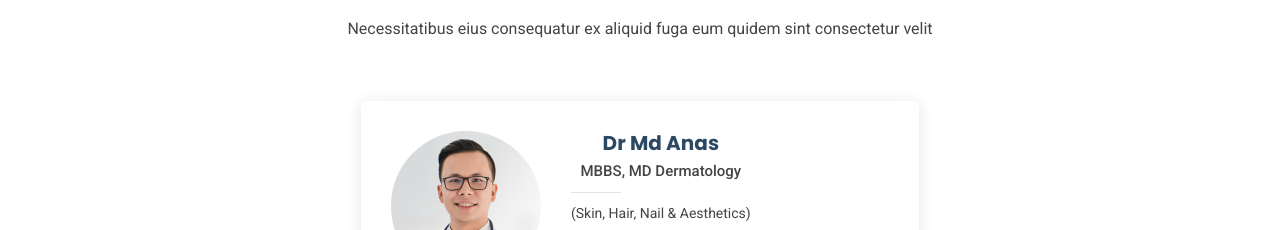
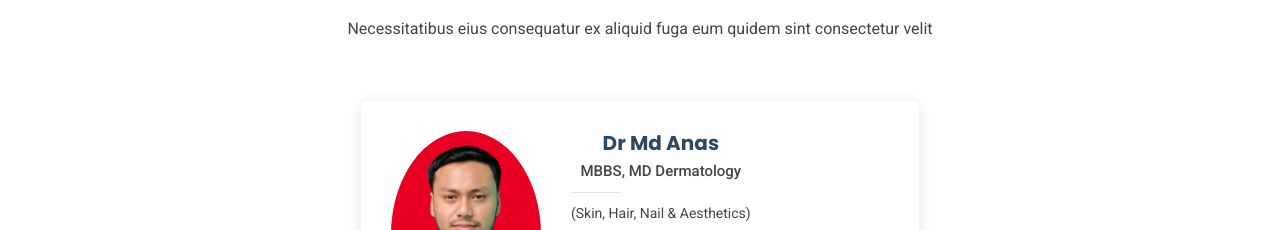
Before and after one commit to nsmathslibrary/102, a plain HTML site: page index.html in a window 1280 px wide. Shown: the part 3369-3599 px from the top of the page. Drawn offline with Linux system fonts and the light colour scheme.

Commit message:
Update index.html

```diff
--- a/index.html
+++ b/index.html
@@ -561,7 +561,7 @@
 <center>
           <div class="col-lg-6" data-aos="fade-up" data-aos-delay="100">
             <div class="team-member d-flex align-items-start">
-              <div class="pic"><img src="assets/img/doctors/doctors-3.jpg" class="img-fluid" alt=""></div>
+              <div class="pic"><img src="Photo1-1.jpg" class="img-fluid" alt=""></div>
               <div class="member-info">
                 <h4>Dr Md Anas</h4>
                 <span>MBBS, MD Dermatology</span>
```
